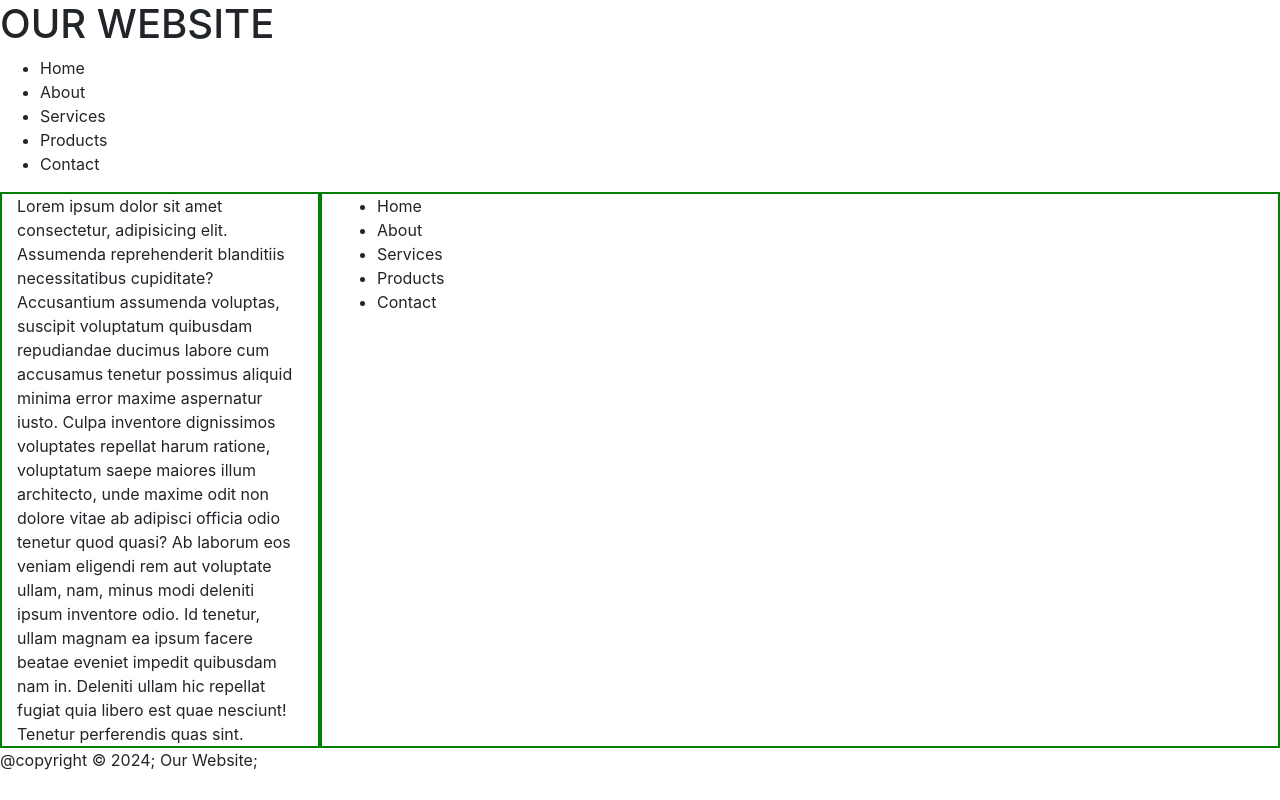
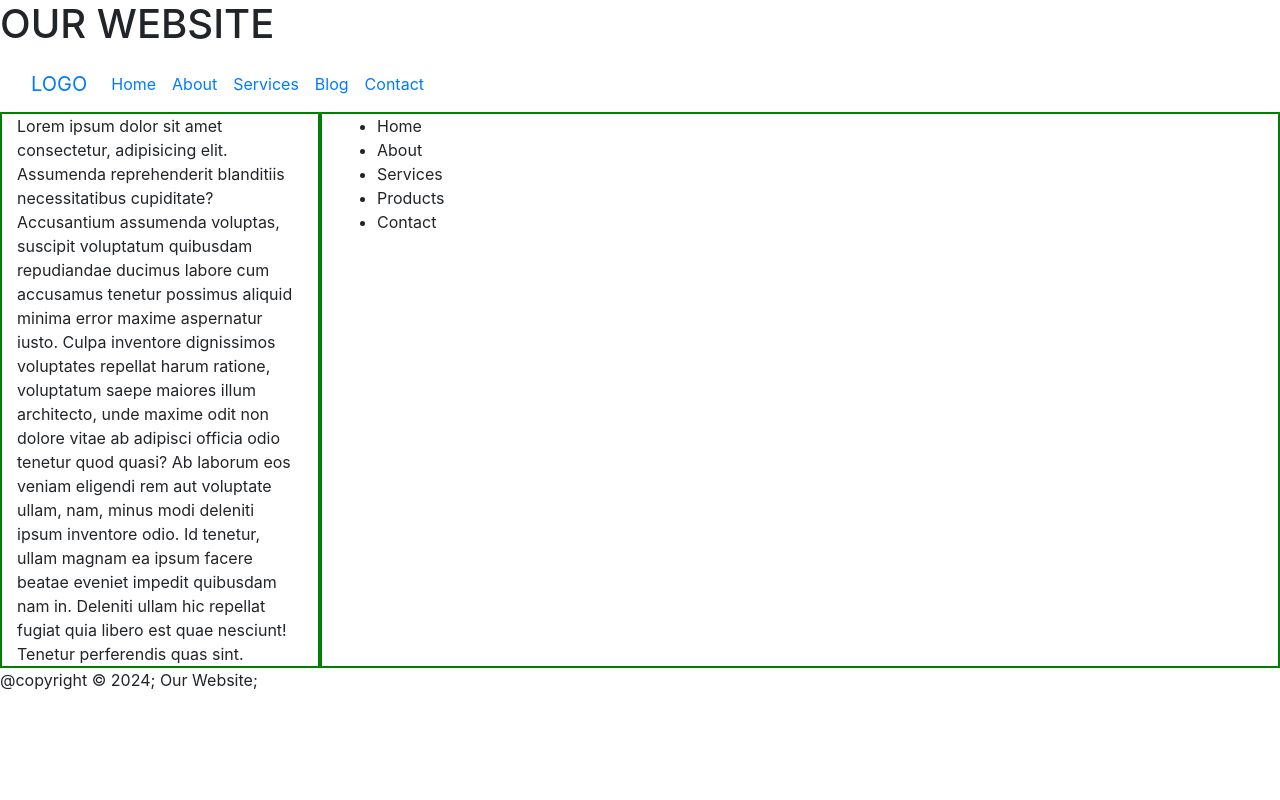
Before and after one commit to itwaysindia/jcess-bootstrap, a plain HTML site: page index.html in a window 1280 px wide. Drawn offline with nearby package versions, Linux system fonts and the light colour scheme.

Commit message:
Add files via upload

```diff
--- a/index.html
+++ b/index.html
@@ -6,7 +6,8 @@
     <meta name="viewport" content="width=device-width, initial-scale=1.0">
     <title>Bootstrap</title>
     <link href="assets/css/bootstrap.min.css" rel="stylesheet" integrity="sha384-QWTKZyjpPEjISv5WaRU9OFeRpok6YctnYmDr5pNlyT2bRjXh0JMhjY6hW+ALEwIH" crossorigin="anonymous">
-    <link href="assets/css/style.css" rel="stylesheet">
+    <script src="assets/js/bootstrap.bundle.min.js"></script>
+    <!-- <link href="assets/css/style.css" rel="stylesheet"> -->
 
 </head>
 <body>
@@ -16,13 +17,41 @@
     <h1>OUR WEBSITE</h1>
    </div>
    <div class="row">
-    <ul>
-        <li>Home</li>
-        <li>About</li>
-        <li>Services</li>
-        <li>Products</li>
-        <li>Contact</li>
-    </ul>
+
+
+    <nav class="navbar navbar-expand-lg bg-body-tertiary">
+        <div class="container-fluid">
+            <a class="navbar-brand" href="#">LOGO</a>
+
+            <div class="collapse navbar-collapse" id="navbarNav">
+                <ul class="navbar-nav">
+
+                    <li class="nav-item">
+                        <a class="nav-link" href="index.html">Home</a>
+                    </li>
+                    <li class="nav-item">
+                        <a class="nav-link" href="about.html">About</a>
+                    </li>
+                    <li class="nav-item">
+                        <a class="nav-link" href="service.html">Services</a>
+                    </li>
+                    <li class="nav-item">
+                        <a class="nav-link" href="blog.html">Blog</a>
+                    </li>
+                    <li class="nav-item">
+                        <a class="nav-link" href="contact.html">Contact</a>
+                    </li>
+                </ul>
+            </div>
+
+
+
+        </div>
+        </nav>
+    </nav>
+
+
+
    </div>
 
    <div class="row">
```
